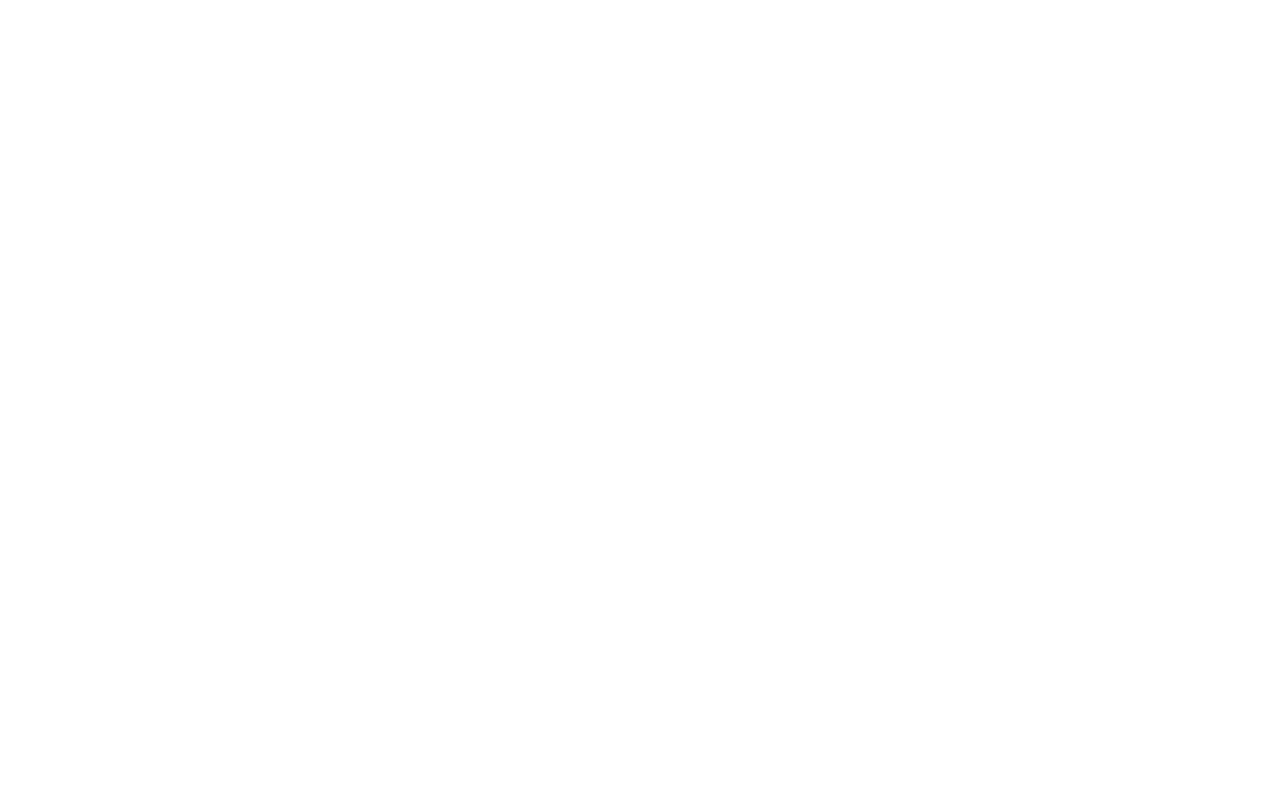
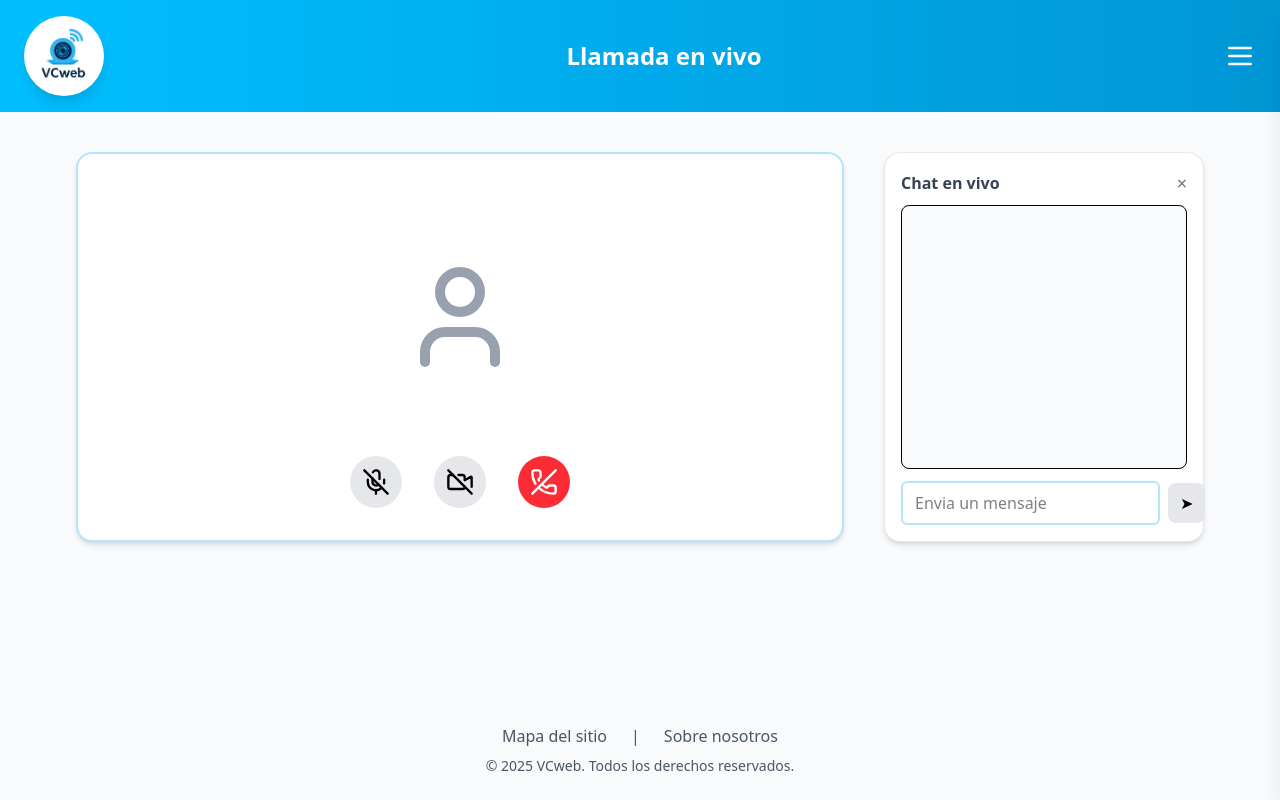
Before and after one commit to MarcoCastr0/VCweb-Front, a React (Vite) app: page /video-call in a window 1280 px wide. Before the commit this address had no page. Built offline with nearby package versions, Linux system fonts and the light colour scheme.

Commit message:
create view Video_call.tsx

```diff
--- a/src/pages/StartMeeting.tsx
+++ b/src/pages/StartMeeting.tsx
@@ -1,7 +1,14 @@
+import { useNavigate } from "react-router-dom";
 import Header from "../components/Header";
 import Footer from "../components/Footer";
 
 const StartMeeting = () => {
+  const navigate = useNavigate();
+
+  const handleNewMeeting = () => {
+    navigate("/video-call");
+  };
+
   return (
     <div className="min-h-screen bg-white flex flex-col">
       {/* HEADER */}
@@ -25,7 +32,7 @@
           </p>
         </section>
 
-        {/* RIGHT CARD - JOIN / CREATE MEETING */}
+        {/* RIGHT CARD */}
         <section className="w-full max-w-md bg-white rounded-xl shadow-md border border-gray-200 p-6">
           {/* Title */}
           <h3 className="text-gray-800 font-semibold text-lg mb-4">
@@ -50,8 +57,13 @@
           </div>
 
           {/* Create meeting button */}
-          <button type="submit" className="btn">✚ Nueva Reunión</button>
-
+          <button
+            type="button"
+            className="btn"
+            onClick={handleNewMeeting}
+          >
+            ✚ Nueva Reunión
+          </button>
 
           <p className="text-center text-gray-500 text-sm mt-4">
             Crea o únete a una reunión en segundos
--- /dev/null
+++ b/src/pages/Video_call.tsx
@@ -0,0 +1,71 @@
+import Header from "../components/Header";
+import Footer from "../components/Footer";
+import { MicOff, VideoOff, PhoneOff, User } from "lucide-react";
+
+export default function VideoCall() {
+  return (
+    <div className="min-h-screen bg-gray-50 flex flex-col">
+      {/* HEADER */}
+      <Header title="Llamada en vivo" showMenu={true} />
+
+      {/* MAIN */}
+      <main className="flex-1 flex flex-col lg:flex-row items-start justify-center gap-10 px-6 py-10">
+
+        {/* VIDEO BOX */}
+        <div className="w-full max-w-3xl bg-white rounded-2xl shadow-md border border-gray-200 p-6 flex flex-col items-center justify-between"
+             style={{ height: "390px" }}>
+
+          {/* USER ICON */}
+          <div className="flex-1 flex items-center justify-center">
+            <User size={120} className="text-gray-400" />
+          </div>
+
+          {/* CALL CONTROLS */}
+          <div className="flex items-center gap-8 pb-2">
+            <button className="p-3 bg-gray-200 rounded-full hover:bg-gray-300 transition">
+              <MicOff size={28} className="text-black" />
+            </button>
+
+            <button className="p-3 bg-gray-200 rounded-full hover:bg-gray-300 transition">
+              <VideoOff size={28} className="text-black" />
+            </button>
+
+            <button className="p-3 bg-red-500 rounded-full hover:bg-red-600 transition">
+              <PhoneOff size={28} className="text-white" />
+            </button>
+          </div>
+        </div>
+
+        {/* CHAT BOX */}
+        <div className="w-full max-w-xs bg-white rounded-2xl shadow-md border border-gray-200 p-4 flex flex-col"
+             style={{ height: "390px" }}>
+
+          {/* CHAT HEADER */}
+          <div className="flex justify-between items-center mb-2">
+            <h3 className="font-semibold text-gray-700">Chat en vivo</h3>
+            <span className="cursor-pointer text-gray-500 text-lg">×</span>
+          </div>
+
+          {/* CHAT AREA */}
+          <div className="flex-1 border rounded-lg bg-gray-50 p-2 overflow-y-auto"></div>
+
+          {/* INPUT */}
+          <div className="mt-3 flex items-center gap-2">
+            <input
+              type="text"
+              placeholder="Envia un mensaje"
+              className="flex-1 border px-3 py-2 rounded-lg focus:outline-none"
+            />
+            <button className="px-3 py-2 bg-gray-200 rounded-lg hover:bg-gray-300">
+              ➤
+            </button>
+          </div>
+        </div>
+
+      </main>
+
+      {/* FOOTER */}
+      <Footer />
+    </div>
+  );
+}
--- a/src/pages/profile.tsx
+++ b/src/pages/profile.tsx
@@ -1,7 +1,14 @@
+import { useNavigate } from "react-router-dom";
 import Header from "../components/Header";
 import Footer from "../components/Footer";
 
 export default function Profile() {
+  const navigate = useNavigate();
+
+  const handleEdit = () => {
+    navigate("/edit-profile");
+  };
+
   return (
     <div className="min-h-screen bg-gray-50 flex flex-col">
       <Header title="Perfil de usuario" showMenu={true} />
@@ -9,6 +16,7 @@
       <main className="flex-1 flex items-center justify-center px-6 py-16">
         <div className="w-full max-w-sm">
           <div className="bg-white rounded-2xl shadow-lg p-8 border border-gray-200">
+
             {/* Info */}
             <div className="space-y-4 text-gray-700">
               <div className="flex justify-between">
@@ -40,13 +48,16 @@
             <hr className="my-6" />
 
             {/* Buttons */}
-            {/* Buttons */}
             <div className="flex flex-col gap-4">
-              <button type="submit" className="btn">
+              <button
+                type="button"
+                className="btn"
+                onClick={handleEdit}
+              >
                 ✏️ Editar Información
               </button>
 
-              <button type="submit" className="btn_primary">
+              <button type="button" className="btn_primary">
                 🗑️ Eliminar cuenta
               </button>
             </div>
--- a/src/routes/AppRoutes.tsx
+++ b/src/routes/AppRoutes.tsx
@@ -8,6 +8,7 @@
 import Profile from '../pages/profile';
 import Sitemap from '../pages/Sitemap';
 import EditProfile from '../pages/EditProfile';
+import VideoCall from '../pages/video_call';
 
 const AppRoutes = () => {
   return (
@@ -22,6 +23,7 @@
         <Route path='/profile' element={<Profile />}/>
         <Route path='/sitemap' element={<Sitemap />}/>
         <Route path='/edit-profile' element={<EditProfile />}/>
+        <Route path='/video-call' element={<VideoCall />}/>
 
       </Routes>
     </BrowserRouter>
```
